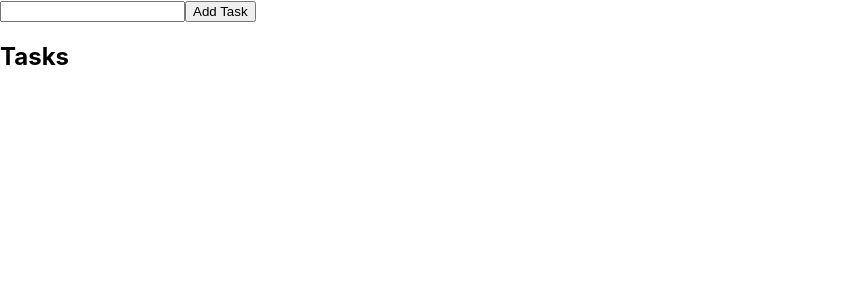
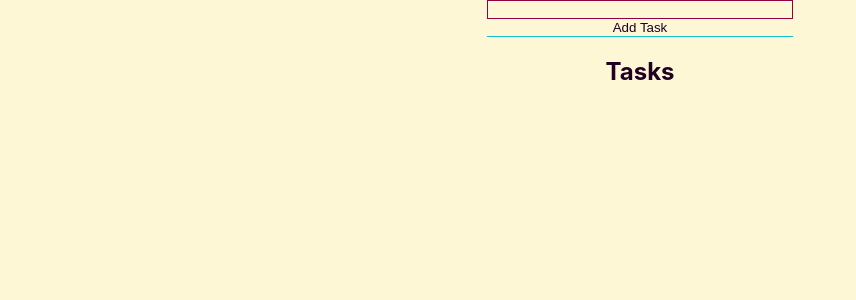
Before and after one commit to SaToGo1/first-react-test, a React (Create React App) app: page / in a window 1280 px wide. Shown: the top 300 px of the page, without its empty margins (0-856 px from the left). Built offline with nearby package versions, Linux system fonts and the light colour scheme.

Commit message:
add style to app and add color palette to css:root

```diff
--- /dev/null
+++ b/src/App.css
@@ -0,0 +1,44 @@
+.App {
+    display: flex;
+    flex-direction: column;
+
+    align-items: center;
+}
+
+.inputDiv{
+    display: flex;
+
+    flex-direction: column;
+}
+
+.input{
+    min-width: 300px;
+
+    color: var(--color-3);
+    background-color: var(--color-base);
+    border: none;
+    border: 1px solid var(--color-1);
+}
+
+.button {
+    min-width: 300px;
+
+    color: var(--color-3);
+    background-color: var(--color-base);
+    border: none;
+
+    border-bottom: 1px solid var(--color-counter);
+}
+
+.button:hover{
+    color: var(--color-3);
+    background-color: var(--color-counter);
+}
+
+.button:active{
+    background-color: var(--color-counter-2);
+}
+
+h2{
+    color: var(--color-3);
+}
--- a/src/App.js
+++ b/src/App.js
@@ -1,5 +1,5 @@
 import React, { Component } from 'react'
-//import './App.css';
+import './App.css';
 
 class App extends Component {
   constructor(props) {
@@ -13,8 +13,10 @@ class App extends Component {
   render(){
     return (
       <div className="App">
-        <input type="text"></input>
-        <button>Add Task</button>
+        <div className="inputDiv">
+          <input type="text" className="input"></input>
+          <button className="button">Add Task</button>
+        </div>
         <h2>Tasks</h2>
       </div>
     );
--- a/src/index.css
+++ b/src/index.css
@@ -1,3 +1,18 @@
+:root {
+  --color-base: #fef7d5;
+
+  --color-1: #910142;
+  --color-2: #6c043c;
+  --color-3: #210123;
+
+  --color-counter: #0ec0c1;
+  --color-counter-2: #0b8585;
+}
+
+html {
+  background-color: var(--color-base);
+}
+
 body {
   margin: 0;
   font-family: -apple-system, BlinkMacSystemFont, 'Segoe UI', 'Roboto', 'Oxygen',
```
Also changed, not shown: src/components/Overview.js (+11 -11 lines).
